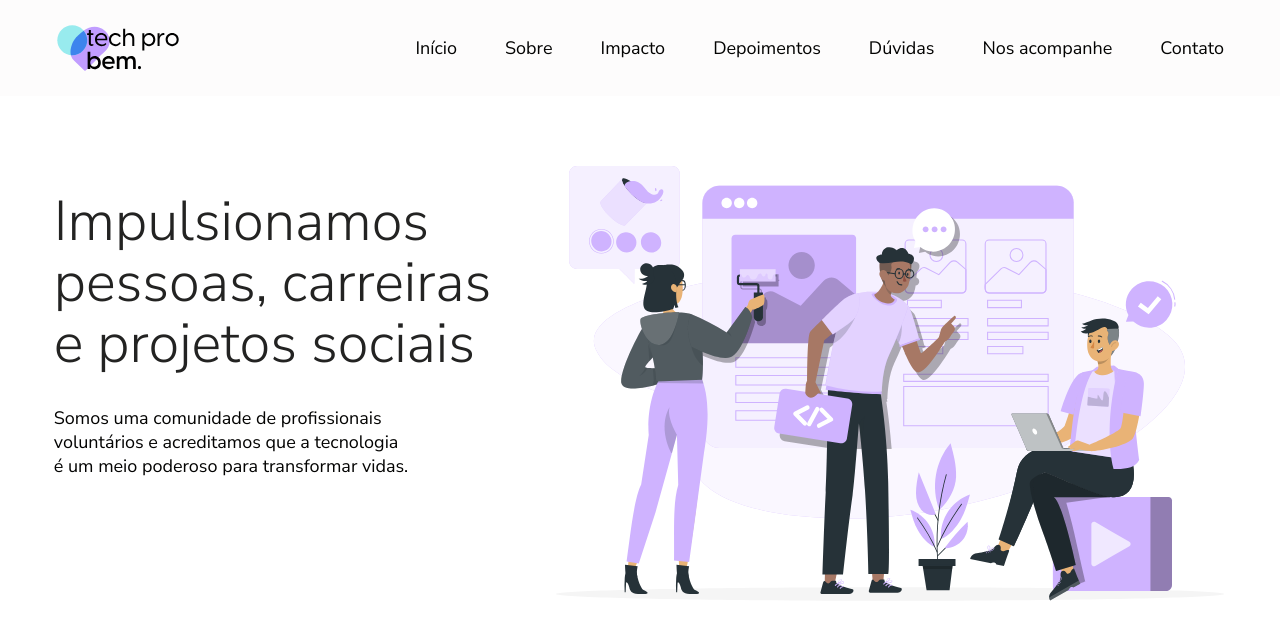
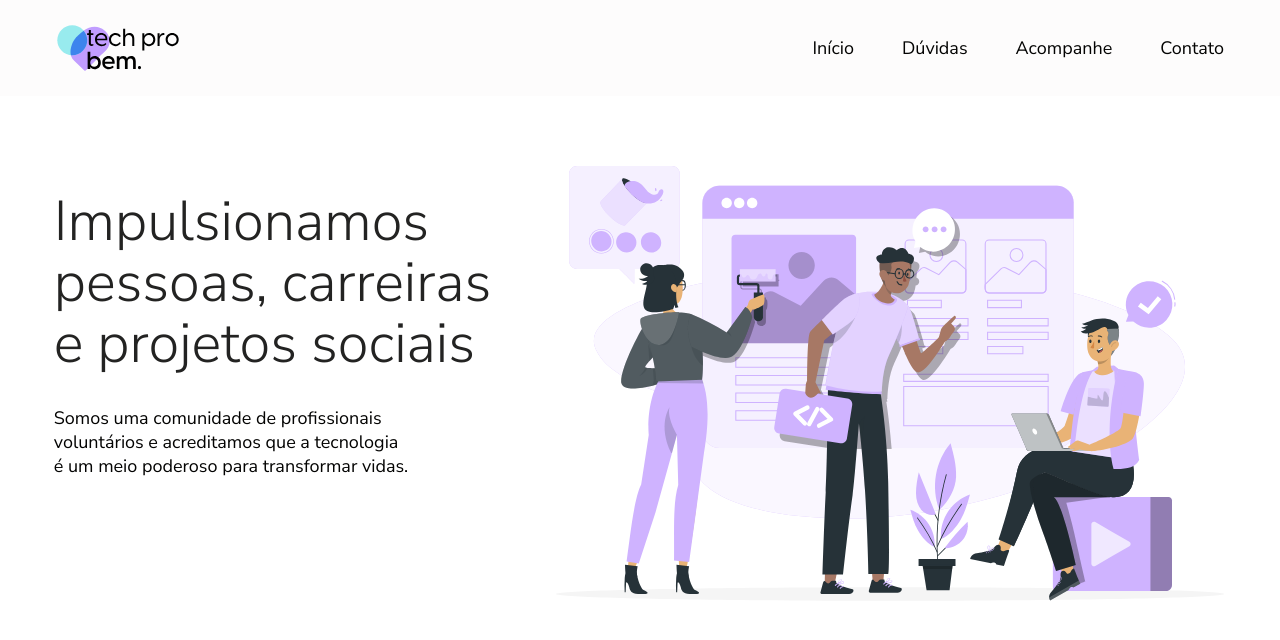
Before and after one commit to tech-pro-bem/institutional-tech-pro-bem, a Next.js app: page / in a window 1280 px wide. Shown: the top 640 px of the page. Built offline with nearby package versions, Linux system fonts and the light colour scheme.

Commit message:
feat: add custom hook to observe elements

```diff
--- a/app/components/Header/index.tsx
+++ b/app/components/Header/index.tsx
@@ -6,11 +6,33 @@ import Image from 'next/image'
 import { useEffect, useState } from 'react'
 
 import logo from '../../../public/logo1.svg'
+import { useObserver } from '@/app/utils/useObserver'
 
 export function Header() {
+  const sections = [
+    {
+      id: 'inicio',
+      text: 'Início',
+    },
+    {
+      id: 'duvidas',
+      text: 'Dúvidas',
+    },
+    {
+      id: 'acompanhe',
+      text: 'Acompanhe',
+    },
+    {
+      id: 'contato',
+      text: 'Contato',
+    },
+  ]
+
   const [isMenuOpened, setIsMenuOpened] = useState<boolean>(false)
   const [headerHeight, setHeaderHeight] = useState<number>(64)
   const [hasShadow, setHasShadow] = useState<boolean>(false)
+  const { activeId } = useObserver('section')
+  console.log(activeId)
 
   useEffect(() => {
     const updateHeaderHeight = () => {
@@ -76,27 +98,13 @@ export function Header() {
             className={`${styles.navbar} ${isMenuOpened ? styles.open : ''}`}
           >
             <ul className="body1">
-              <li>
-                <Link href="">Início</Link>
-              </li>
-              <li>
-                <Link href="">Sobre</Link>
-              </li>
-              <li>
-                <Link href="">Impacto</Link>
-              </li>
-              <li>
-                <Link href="">Depoimentos</Link>
-              </li>
-              <li>
-                <Link href="">Dúvidas</Link>
-              </li>
-              <li>
-                <Link href="">Nos acompanhe</Link>
-              </li>
-              <li>
-                <Link href="">Contato</Link>
-              </li>
+              {sections.map((section) => {
+                return (
+                  <li key={section.id}>
+                    <Link href={`#${section.id}`}>{section.text}</Link>
+                  </li>
+                )
+              })}
             </ul>
 
             {isMenuOpened && <div className={styles.opacityMenu}></div>}
--- a/app/components/Header/styles.module.css
+++ b/app/components/Header/styles.module.css
@@ -149,9 +149,6 @@
 
 .navbar ul:first-child {
   padding-top: 1rem;
-}
-
-.navbar ul:last-child {
   padding-bottom: 1rem;
 }
 
@@ -215,10 +212,7 @@
 
   .navbar ul:first-child {
     padding-top: 0;
-  }
-
-  .navbar ul:last-child {
-    padding-bottom: 0;
+    padding-bottom: 0rem;
   }
 
   .opacityMenu {
--- /dev/null
+++ b/app/utils/useObserver.ts
@@ -0,0 +1,33 @@
+import { useEffect, useRef, useState } from 'react'
+
+export function useObserver(observableTarget: string) {
+  const observer = useRef<IntersectionObserver>()
+  const [activeId, setActiveId] = useState('')
+
+  useEffect(() => {
+    const handleObserver = (entries: IntersectionObserverEntry[]) => {
+      entries.forEach((entry: IntersectionObserverEntry) => {
+        if (entry.isIntersecting) {
+          setActiveId(entry.target.id)
+        }
+      })
+    }
+
+    observer.current = new IntersectionObserver(handleObserver, {
+      threshold: 0.5,
+    })
+
+    const sectionElements = document.querySelectorAll(observableTarget)
+    sectionElements.forEach((element) => {
+      if (observer.current) {
+        observer.current.observe(element)
+      }
+    })
+
+    return () => {
+      if (observer.current) observer.current.disconnect()
+    }
+  }, [])
+
+  return { activeId }
+}
```
